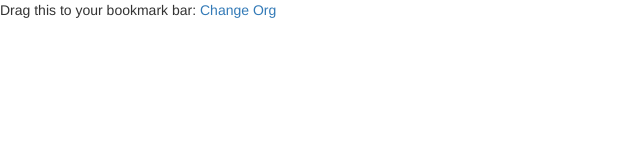
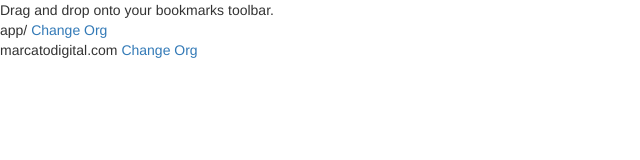
Before and after one commit to a-kinder/a-kinder.github.io, a plain HTML site: page bookmarklet.html in a window 1280 px wide. Shown: the whole page, without its empty margins (0-640 px from the left). Drawn offline with nearby package versions, Linux system fonts and the light colour scheme.

Commit message:
added live version

```diff
--- a/bookmarklet.html
+++ b/bookmarklet.html
@@ -4,8 +4,8 @@
 
 </head>
 <body>
-	Drag this to your bookmark bar:
-	<a href="javascript:(
+<p>Drag and drop onto your bookmarks toolbar.
+<br>app/	<a href="javascript:(
 	function()
 	{
 	var org = prompt('ORG ID:', '8');
@@ -14,5 +14,17 @@
 
 }
 )();">Change Org</a>
+
+<br>marcatodigital.com
+<a href="javascript:(
+	function()
+	{
+	var org = prompt('ORG ID:', '8');
+
+	location.href='http://www.marcatodigital.com/organizations/make_current/'+org;
+
+}
+)();">Change Org</a>
+</p>
 </body>
 </html>
```
